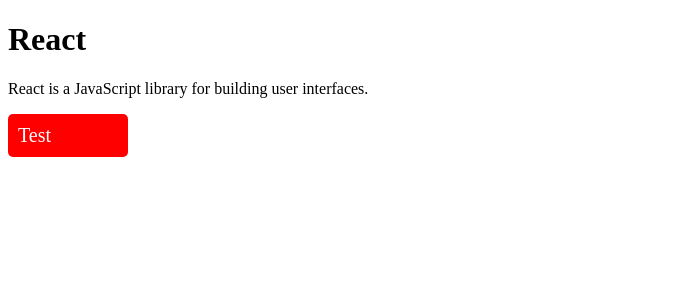
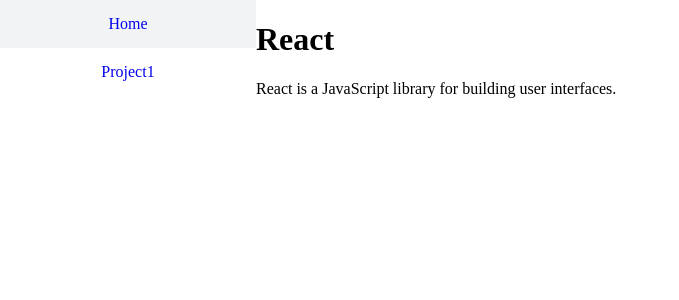
Before and after one commit to heron-he/baseReact50Projects, a React (Vite) app: page / in a window 1280 px wide. Shown: the top 300 px of the page, without its empty margins (0-679 px from the left). Built offline with nearby package versions, Linux system fonts and the light colour scheme.

Commit message:
feat: route and menu

```diff
--- a/src/components/sidebar/index.tsx
+++ b/src/components/sidebar/index.tsx
@@ -1,10 +1,40 @@
+import RouteList from "@/router";
+import {NavLink} from "react-router-dom";
+import styled from "styled-components";
+
 const sidebar = () => {
-
+    console.log(RouteList)
+    const navigateList = RouteList.filter(item => item.name).map((item) => {
+            const {name, path} = item
+            return (
+                <NavLink to={path}>{name}</NavLink>
+            )
+        }
+    )
     return (
         <div>
-
+            {navigateList.map((item, index) => (
+                <SidebarItemStyle key={index}>
+                    {item}
+                </SidebarItemStyle>
+            ))}
         </div>
     )
 }
 
+const SidebarItemStyle = styled.div`
+  display: flex;
+  align-items: center;
+  justify-content: center;
+  padding: 15px 0;
+
+  a {
+    text-decoration: none;
+  }
+
+  &:hover {
+    background-color: #F2F3F5;
+  }
+`
+
 export default sidebar
--- a/src/main.tsx
+++ b/src/main.tsx
@@ -1,11 +1,21 @@
 import React from 'react'
 import ReactDOM from 'react-dom/client'
-import {RouterProvider} from 'react-router-dom'
-import Router from '@/router/index.tsx'
+import Page from '@/page/pageIndex.tsx'
+import {BrowserRouter} from 'react-router-dom'
+import {createGlobalStyle} from "styled-components";
 
+const GlobalStyle = createGlobalStyle`
+  body {
+    margin: 0;
+    height: 100%;
+  }
+`
 
 ReactDOM.createRoot(document.getElementById('root')!).render(
     <React.StrictMode>
-        <RouterProvider router={Router}/>
+        <GlobalStyle/>
+        <BrowserRouter>
+            <Page/>
+        </BrowserRouter>
     </React.StrictMode>
 )
--- a/src/page/common/home.tsx
+++ b/src/page/common/home.tsx
@@ -1,19 +1,10 @@
-import styled from "styled-components";
+
 
 const Home = () => {
-    const TestStyle = styled.div`
-      background-color: red;
-      color: white;
-      font-size: 20px;
-      border-radius: 5px;
-      padding: 10px;
-      width: 100px;
-    `
     return (
         <div>
             <h1>React</h1>
             <p>React is a JavaScript library for building user interfaces.</p>
-            <TestStyle>Test</TestStyle>
         </div>
     )
 }
--- /dev/null
+++ b/src/page/pageIndex.tsx
@@ -0,0 +1,34 @@
+import Sidebar from "@/components/sidebar";
+import styled from "styled-components";
+import RouteList from "@/router";
+import {useRoutes} from "react-router-dom";
+
+const Page = () => {
+    const RouteElement = useRoutes(RouteList)
+    return (
+        <>
+            <RootStyle>
+                <SidebarStyle>
+                    <Sidebar/>
+                </SidebarStyle>
+                <MainStyle>
+                    {RouteElement}
+                </MainStyle>
+            </RootStyle>
+        </>
+    )
+}
+
+const RootStyle = styled.div`
+  display: flex;
+`
+const SidebarStyle = styled.div`
+  width: 20%;
+  min-height: 100vh;
+`
+const MainStyle = styled.div`
+  width: 80%;
+  min-height: 100vh;
+`
+
+export default Page
--- /dev/null
+++ b/src/page/project1/index.tsx
@@ -0,0 +1,9 @@
+const page1 = () => {
+    return (
+        <div>
+            <h1>page1</h1>
+        </div>
+    )
+}
+
+export default page1
--- a/src/router/index.tsx
+++ b/src/router/index.tsx
@@ -1,13 +1,20 @@
-import {createBrowserRouter} from 'react-router-dom';
 import Home from '@/page/common/home.tsx';
 import ErrPage from "@/page/common/errPage.tsx";
+import Project1 from "@/page/project1/index.tsx";
 
-const Router = createBrowserRouter([
+const RouteList = [
+    {path: '*', element: <ErrPage/>},
     {
         path: '/',
+        name: 'Home',
         element: <Home/>,
-        errorElement: <ErrPage/>
     },
-]);
+    {
+        path: '/project1',
+        name: 'Project1',
+        element: <Project1/>
+    }
+];
 
-export default Router
+
+export default RouteList
```
